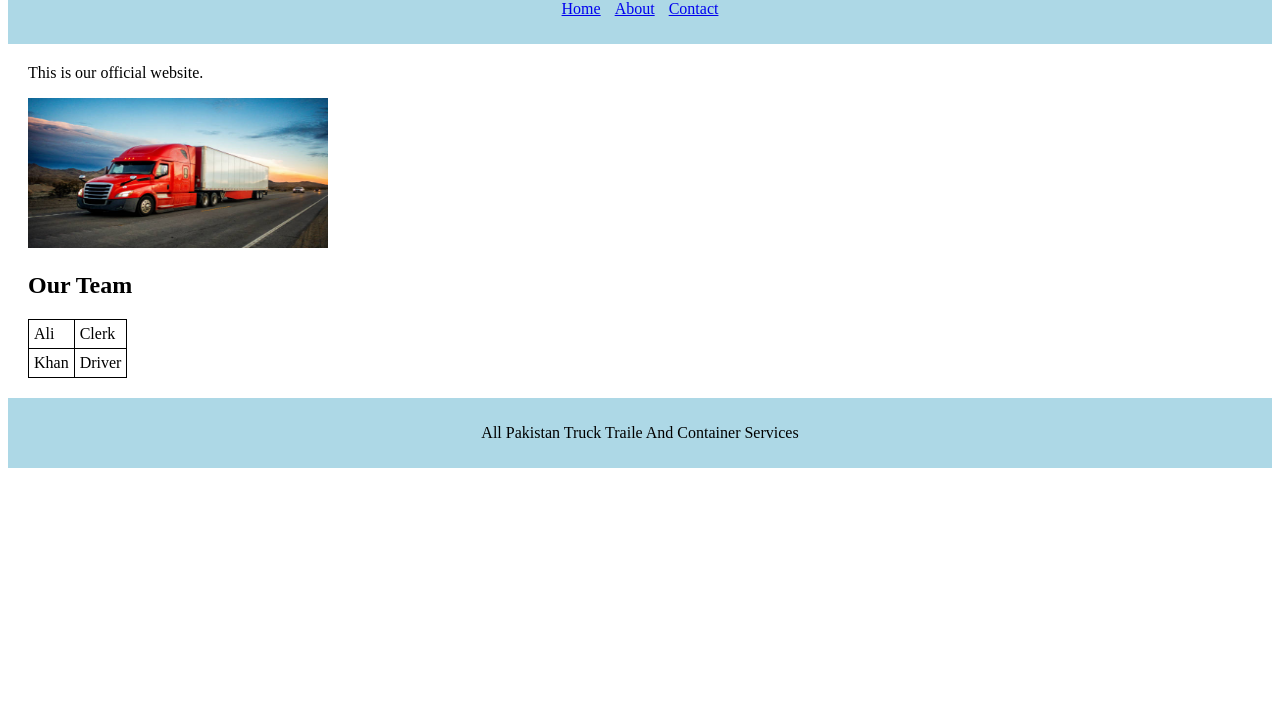
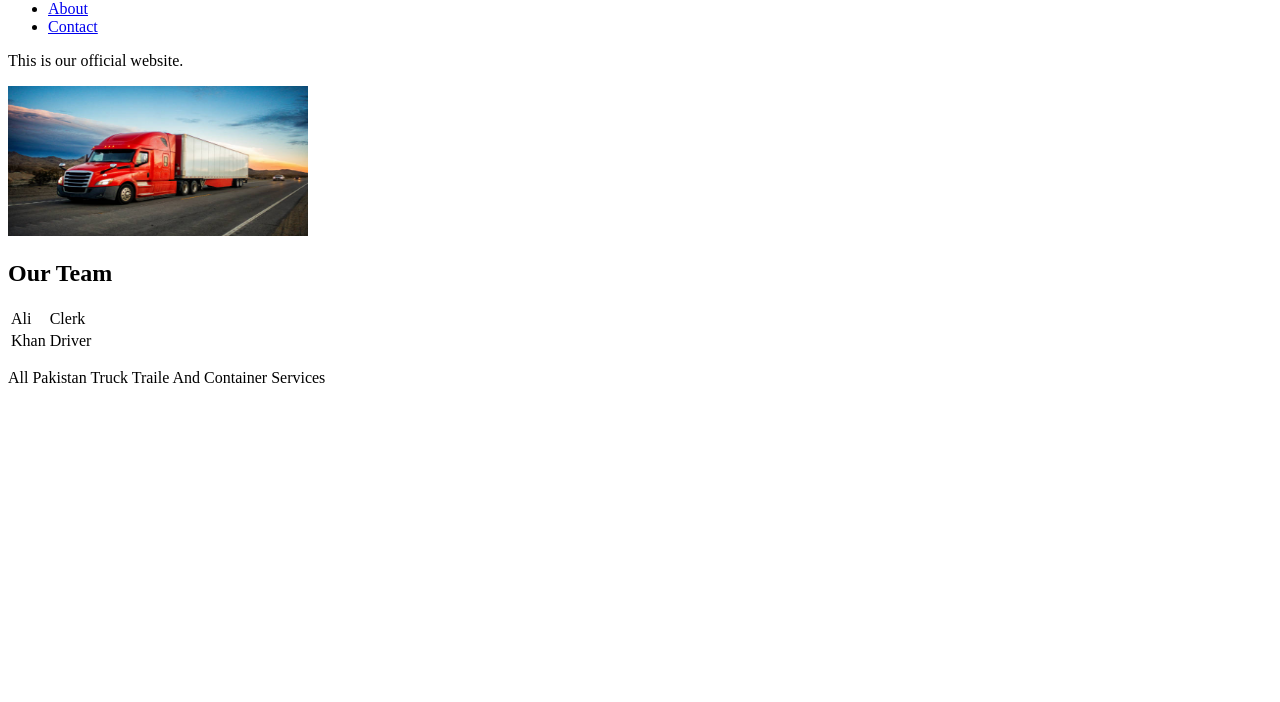
Before and after one commit to WasifKhanNiazi/WasifMovers, a plain HTML site: page index.html in a window 1280 px wide. Shown: the part 98-800 px from the top of the page. Drawn offline with Linux system fonts and the light colour scheme.

Commit message:
Update index.html

```diff
--- a/index.html
+++ b/index.html
@@ -2,13 +2,6 @@
 <html>
 <head>
     <title>Home</title>
-    <style>
-        header, footer {background-color: lightblue; padding: 10px; text-align: center;}
-        nav ul {list-style-type: none; padding: 0;}
-        nav ul li {display: inline; margin: 5px;}
-        section {margin: 20px;}
-        table, td {border: 1px solid black; border-collapse: collapse; padding: 5px;}
-    </style>
 </head>
 <body>
     <header>
```
